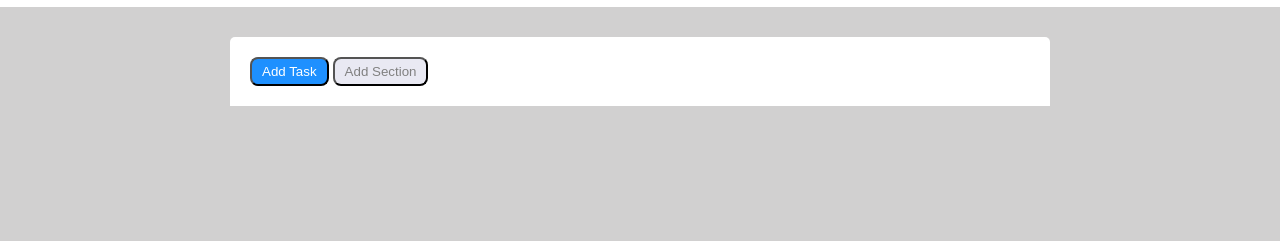
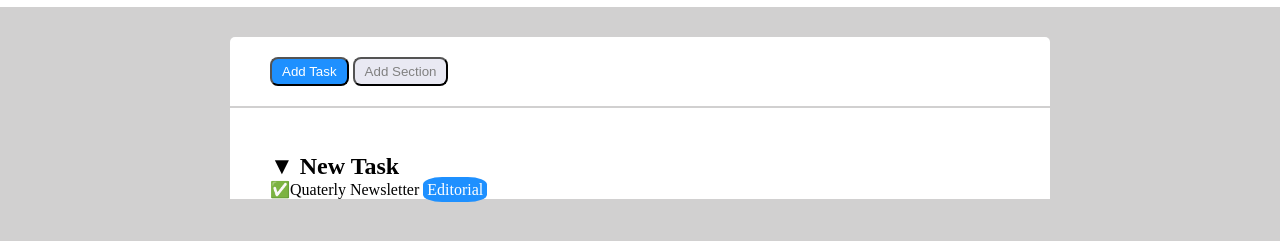
Before and after one commit to BiagioCaputo/html-css-toboolist, a plain HTML site: page index.html in a window 1280 px wide. Shown: the part 93-334 px from the top of the page. Drawn offline with Linux system fonts and the light colour scheme.

Commit message:
Inizio del main con prototipo prima lista

```diff
--- a/css/style.css
+++ b/css/style.css
@@ -9,6 +9,7 @@
 /*Generali*/
 body{
     background-color: rgb(209, 208, 208);
+    font-style: arial;
 }
 
 
@@ -19,12 +20,25 @@ h1{
     vertical-align: middle;
 }
 
+
 .container{
     max-width: 820px;
-    margin: 30px auto;
+    margin: 0 auto;
     background-color: white;
 }
 
+ul{
+    list-style-type: none;
+}
+
+/*utilità*/
+
+#editorial{
+    background-color:dodgerblue;
+    color:white;
+    padding: 4px 4px;
+    border-radius: 30%;
+}
 
 /*Header*/
 
@@ -57,5 +71,14 @@ h1{
 
 .navigator{
     border-radius: 5px 5px 0px 0px;
-    padding:20px 20px;
+    padding:20px 40px;
+    margin-top: 30px;
+    margin-bottom: 2px;
 }
+
+/*Lista main*/
+
+.primalista{
+    margin-left: 40px;
+    padding-top:45px;
+}
--- a/index.html
+++ b/index.html
@@ -24,6 +24,15 @@
             </nav>
 
             <div class="container">
+                <div class="primalista">
+                    <h2>&#9660 New Task</h2>
+                    <ul>
+                        <li>&#9989;Quaterly Newsletter <span id="editorial">Editorial</span></li>
+                    </ul>
+                </div>
+
+
+
 
 
             </div>
```
